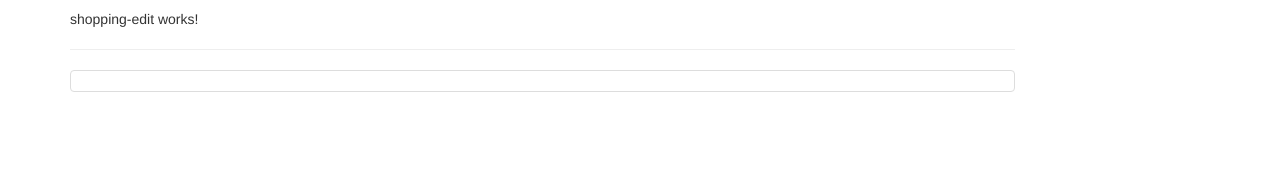
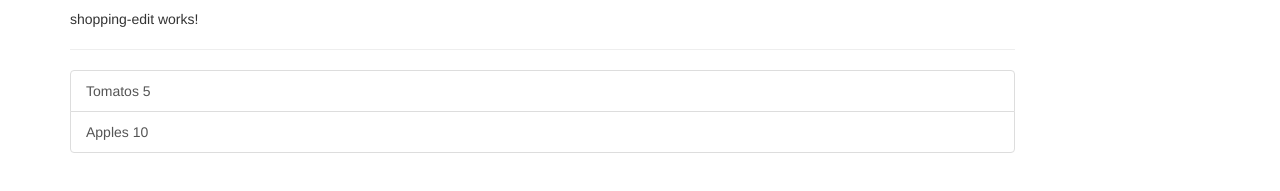
Before and after one commit to grasssi/E_Shopping, an Angular app: page / in a window 1280 px wide. Shown: the part 359-550 px from the top of the page. Built offline with nearby package versions, Linux system fonts and the light colour scheme.

Commit message:
Creating and Outputting the Shopping List

```diff
--- a/src/app/shopping-list/shopping-list.component.html
+++ b/src/app/shopping-list/shopping-list.component.html
@@ -3,7 +3,9 @@
         <app-shopping-edit></app-shopping-edit>
         <hr>
         <ul class="list-group">
-            <a href="#" class="list-group-item" style="cursor: pointer"></a>
+            <a href="#" class="list-group-item" style="cursor: pointer" *ngFor="let ingrident of ingredients">
+                {{ingrident.name}} {{ingrident.amount}}
+            </a>
         </ul>
     </div>
 </div>
--- a/src/app/shopping-list/shopping-list.component.ts
+++ b/src/app/shopping-list/shopping-list.component.ts
@@ -1,4 +1,5 @@
 import { Component, OnInit } from '@angular/core';
+import { Ingredient } from '../shared/ingredient.model';
 
 @Component({
   selector: 'app-shopping-list',
@@ -6,7 +7,10 @@
   styleUrls: ['./shopping-list.component.css']
 })
 export class ShoppingListComponent implements OnInit {
-  ingredents= [];
+  ingredients:Ingredient[]= [
+    new Ingredient('Tomatos',5),
+    new Ingredient('Apples',10)
+  ];
 
   constructor() { }
 
```
